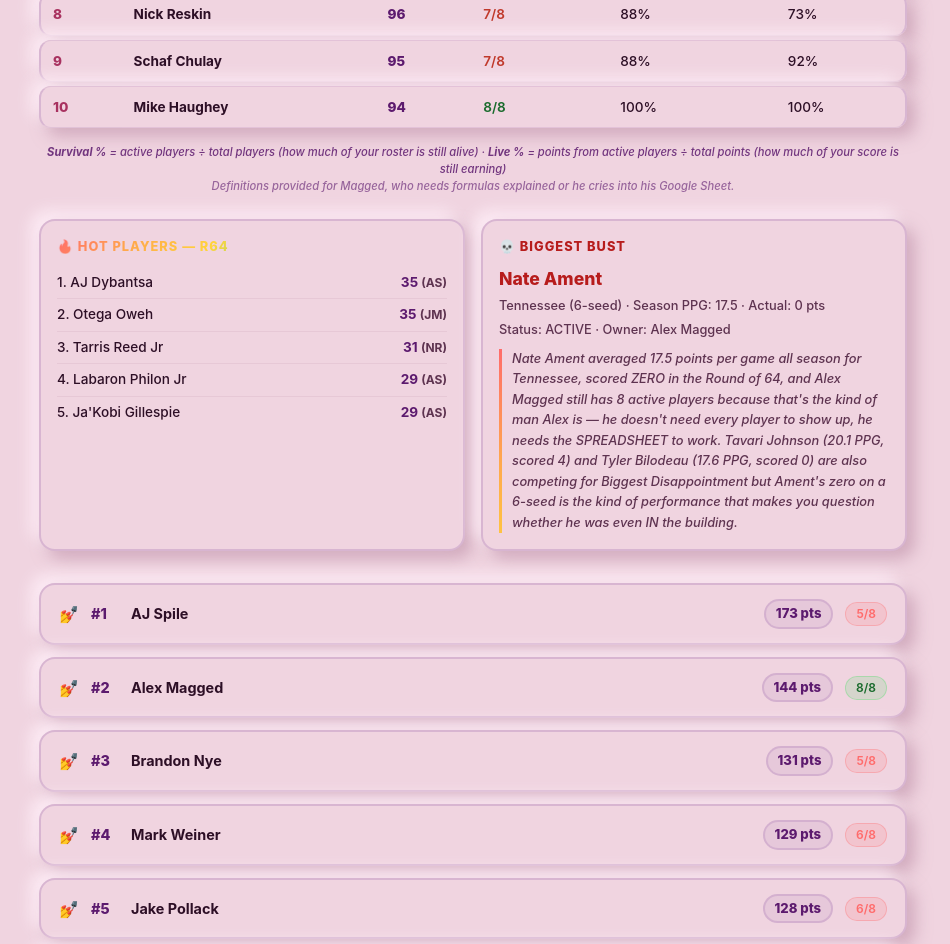
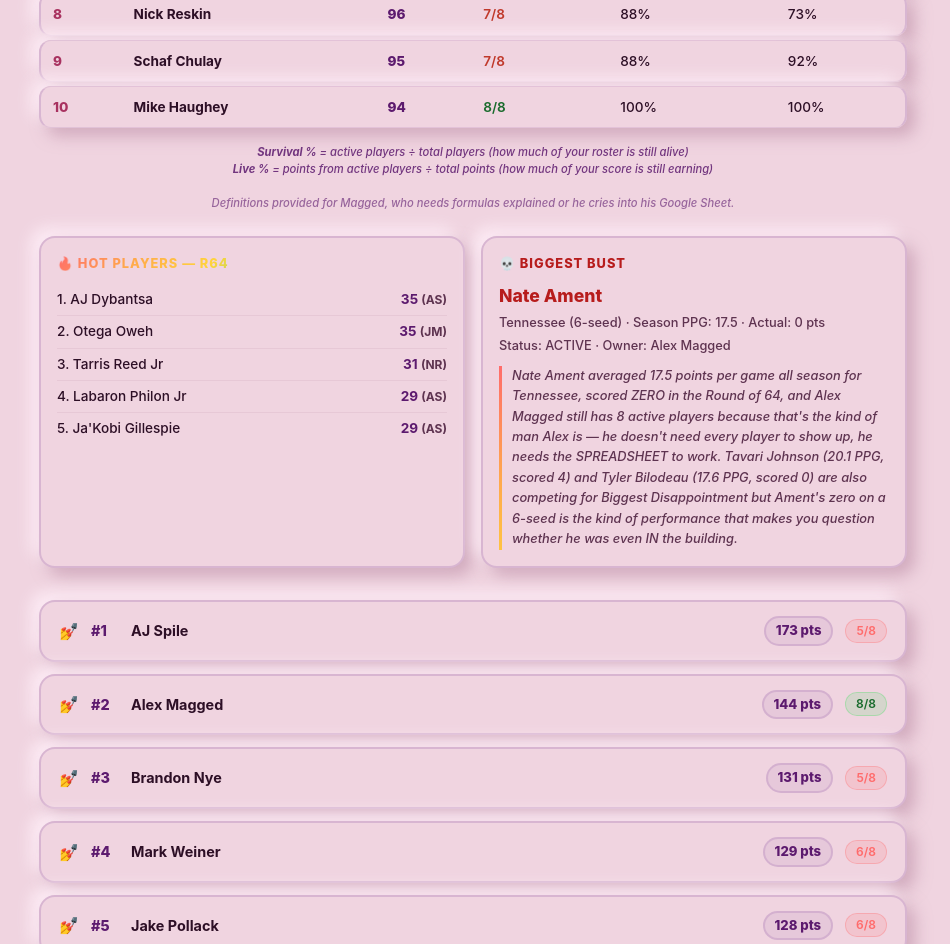
Before and after one commit to brandon-charles-novice-developer/march-madness-tracker, a plain HTML site: page index.html in a window 1280 px wide. Shown: the part 788-1732 px from the top of the page, without its empty margins (167-1117 px from the left). Drawn offline with Linux system fonts and the light colour scheme.

Commit message:
fix: line break between metric definitions

```diff
--- a/index.html
+++ b/index.html
@@ -263,7 +263,9 @@ footer span:hover { background: var(--pride-gradient); -webkit-background-clip:
   <tbody id="standings-body"></tbody>
 </table>
 <div style="text-align:center; font-size:0.7rem; color:var(--purple-pts); margin-top:-16px; margin-bottom:24px; font-style:italic; opacity:0.85;">
-  <strong>Survival %</strong> = active players ÷ total players (how much of your roster is still alive) · <strong>Live %</strong> = points from active players ÷ total points (how much of your score is still earning)<br>
+  <strong>Survival %</strong> = active players ÷ total players (how much of your roster is still alive)<br>
+  <strong>Live %</strong> = points from active players ÷ total points (how much of your score is still earning)<br>
+  <br>
   <span style="opacity:0.7;">Definitions provided for Magged, who needs formulas explained or he cries into his Google Sheet.</span>
 </div>
 
```
